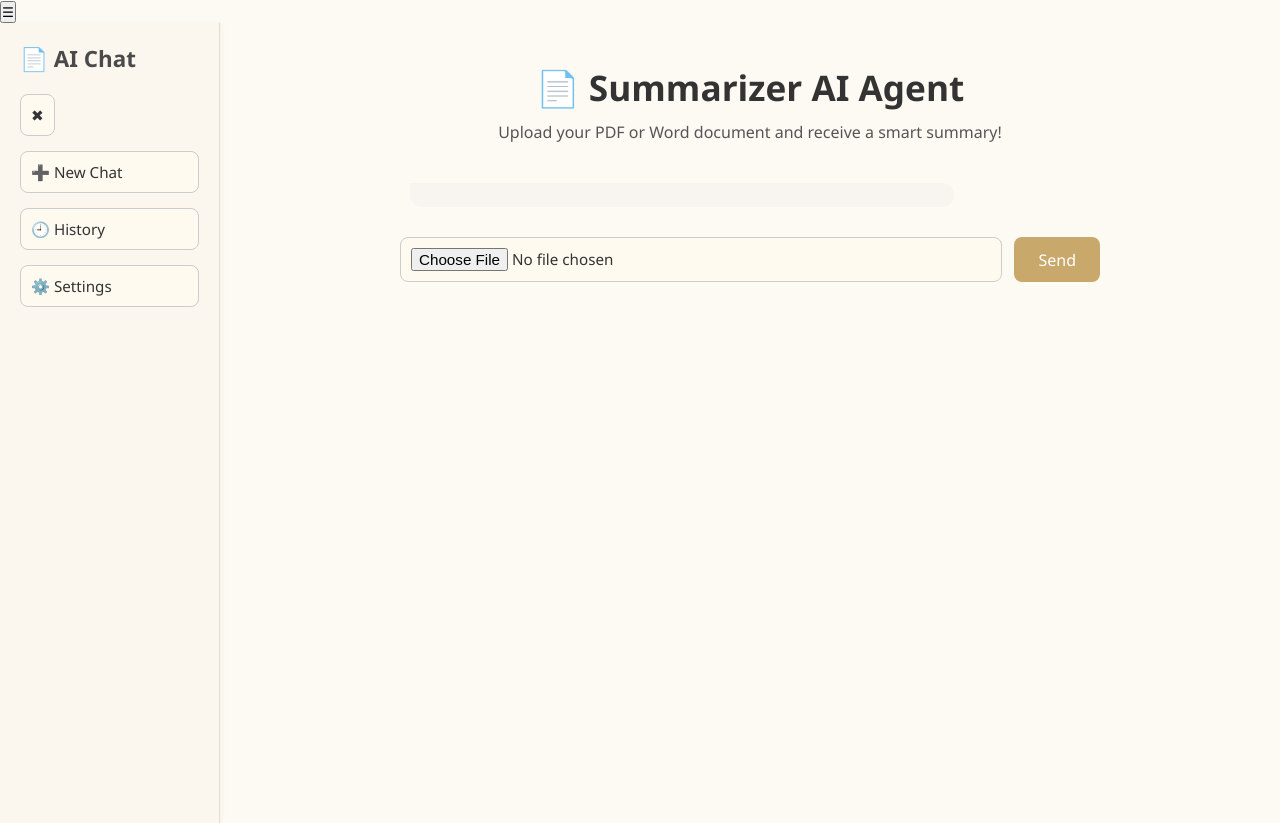
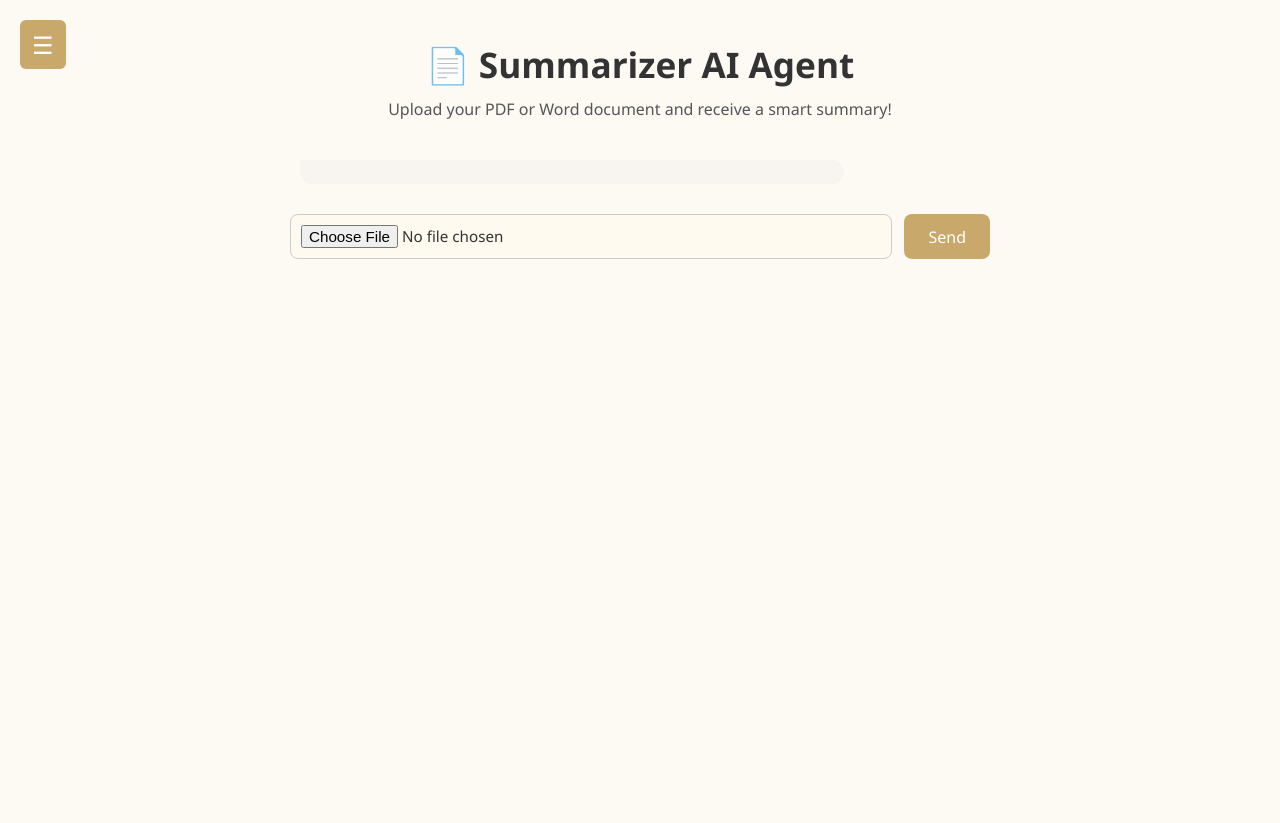
Before and after one commit to Chinmay-Anmulwar/summarizer-ai, a plain HTML site: page index.html in a window 1280 px wide. After the commit the page ends 800 px from the top, so only its background shows below. Drawn offline with Linux system fonts and the light colour scheme.

Commit message:
Update style.css

```diff
--- a/style.css
+++ b/style.css
@@ -140,3 +140,65 @@ header p {
 .input-area button:hover {
   background-color: #b8904a;
 }
+
+/* Menu Toggle Button */
+.menu-toggle {
+  position: fixed;
+  top: 20px;
+  left: 20px;
+  font-size: 24px;
+  background-color: #c8a96b;
+  color: white;
+  border: none;
+  padding: 8px 12px;
+  border-radius: 6px;
+  cursor: pointer;
+  z-index: 1001;
+}
+
+.menu-toggle:hover {
+  background-color: #c8a96b;
+}
+
+/* Sidebar by Default */
+.sidebar {
+  width: 220px;
+  background-color: #fffaf0;
+  padding: 20px;
+  border-right: 1px solid #ddd;
+  display: flex;
+  flex-direction: column;
+  gap: 15px;
+  position: fixed;
+  top: 0;
+  left: -250px;
+  height: 100%;
+  z-index: 1000;
+  transition: left 0.3s ease;
+}
+
+/* Sidebar Opened */
+.sidebar.sidebar-open {
+  left: 0;
+}
+
+/* Sidebar Header with Close Button */
+.sidebar-header {
+  display: flex;
+  justify-content: space-between;
+  align-items: center;
+}
+
+.close-btn {
+  font-size: 22px;
+  cursor: pointer;
+  background-color: #f5e9d5;
+  padding: 4px 8px;
+  border-radius: 6px;
+}
+
+/* Push main content to the side if needed (optional) */
+.main-content {
+  margin-left: 0;
+  padding: 40px 30px;
+}
```
